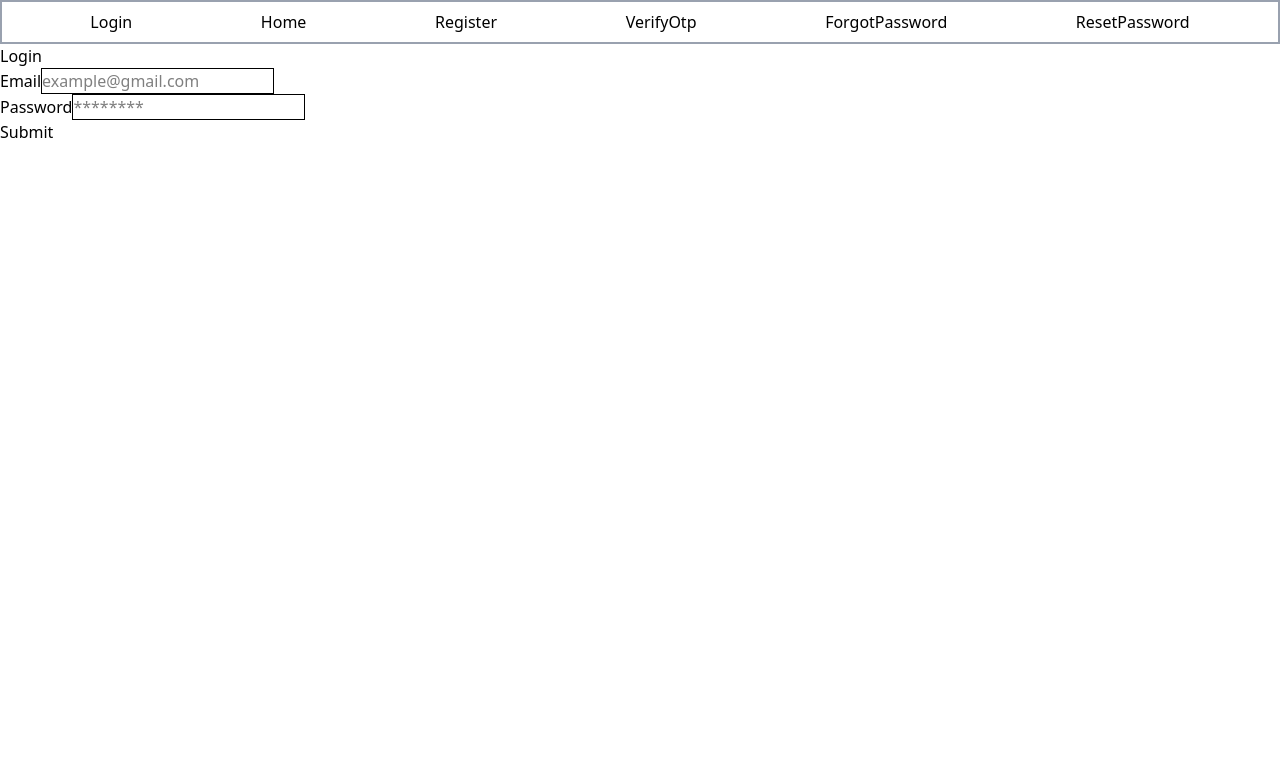
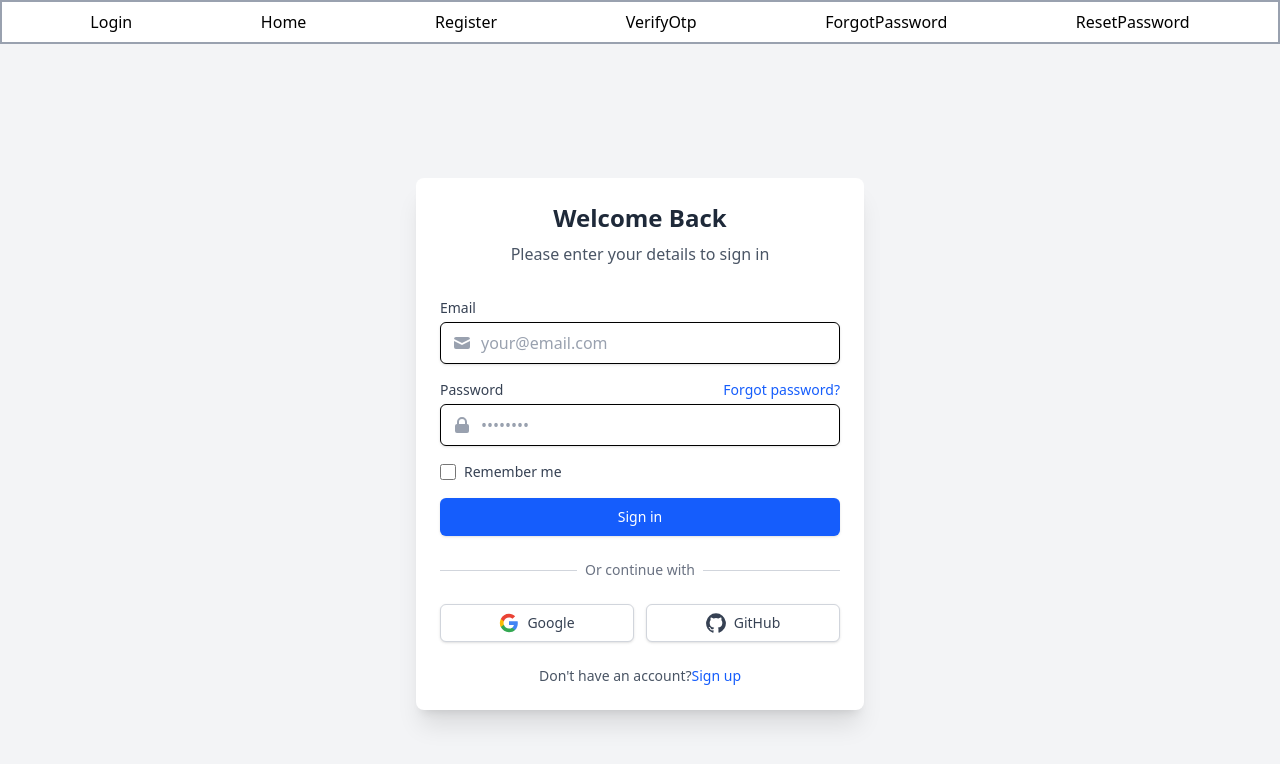
Before and after one commit to AryanChd/Ecom, a React (Vite) app in the folder frontend/: page /login in a window 1280 px wide. Shown: the top 764 px of the page. Built offline with nearby package versions, Linux system fonts and the light colour scheme.

Commit message:
made login form

```diff
--- a/frontend/src/pages/Login.jsx
+++ b/frontend/src/pages/Login.jsx
@@ -9,25 +9,87 @@ export const Login = () => {
     // Add your login logic here
   };
   return (
+    <div className="min-h-screen flex items-center justify-center bg-gray-100">
       <>
-      <div>Login</div>
-
-      <form onSubmit={handleSubmit}>
-        {/* email */}
+        <div className="bg-white rounded-lg shadow-xl p-6 w-full max-w-md">
+          <div className="mb-8 text-center">
+            <h1 className="text-2xl font-bold text-gray-800">Welcome Back</h1>
+            <p className="text-gray-600 mt-2">Please enter your details to sign in</p>
+          </div>
+          <form>
+            <div className="space-y-4">
               <div>
-          <label htmlFor="email"> Email</label>
-          <input type="text" id="email" placeholder="example@gmail.com" />
+                <label htmlFor="email" className="block text-sm font-medium text-gray-700 mb-1">Email</label>
+                <div className="relative">
+                  <div className="absolute inset-y-0 left-0 pl-3 flex items-center pointer-events-none">
+                    <svg className="h-5 w-5 text-gray-400" xmlns="http://www.w3.org/2000/svg" viewBox="0 0 20 20" fill="currentColor">
+                      <path d="M2.003 5.884L10 9.882l7.997-3.998A2 2 0 0016 4H4a2 2 0 00-1.997 1.884z" />
+                      <path d="M18 8.118l-8 4-8-4V14a2 2 0 002 2h12a2 2 0 002-2V8.118z" />
+                    </svg>
                   </div>
-
-        {/* password */}
+                  <input id="email" name="email" type="email" autoComplete="email" required className="block w-full pl-10 pr-3 py-2 border border-gray-300 rounded-md shadow-sm placeholder-gray-400 focus:outline-none focus:ring-2 focus:ring-blue-500 focus:border-blue-500" placeholder="your@email.com" />
+                </div>
+              </div>
               <div>
-          <label htmlFor="password"> Password</label>
-          <input type="password" id="password" placeholder="********" />
+                <div className="flex items-center justify-between">
+                  <label htmlFor="password" className="block text-sm font-medium text-gray-700">Password</label>
+                  <a href="#" className="text-sm font-medium text-blue-600 hover:text-blue-500">Forgot password?</a>
                 </div>
-
-        {/* submitButton */}
-        <button type="Submit"> Submit </button>
+                <div className="relative mt-1">
+                  <div className="absolute inset-y-0 left-0 pl-3 flex items-center pointer-events-none">
+                    <svg className="h-5 w-5 text-gray-400" xmlns="http://www.w3.org/2000/svg" viewBox="0 0 20 20" fill="currentColor">
+                      <path fillRule="evenodd" d="M5 9V7a5 5 0 0110 0v2a2 2 0 012 2v5a2 2 0 01-2 2H5a2 2 0 01-2-2v-5a2 2 0 012-2zm8-2v2H7V7a3 3 0 016 0z" clipRule="evenodd" />
+                    </svg>
+                  </div>
+                  <input id="password" name="password" type="password" autoComplete="current-password" required className="block w-full pl-10 pr-3 py-2 border border-gray-300 rounded-md shadow-sm placeholder-gray-400 focus:outline-none focus:ring-2 focus:ring-blue-500 focus:border-blue-500" placeholder="••••••••" />
+                </div>
+              </div>
+              <div className="flex items-center">
+                <input id="remember_me" name="remember_me" type="checkbox" className="h-4 w-4 text-blue-600 focus:ring-blue-500 border-gray-300 rounded" />
+                <label htmlFor="remember_me" className="ml-2 block text-sm text-gray-700">Remember me</label>
+              </div>
+              <div>
+                <button type="submit" className="w-full flex justify-center py-2 px-4 border border-transparent rounded-md shadow-sm text-sm font-medium text-white bg-blue-600 hover:bg-blue-700 focus:outline-none focus:ring-2 focus:ring-offset-2 focus:ring-blue-500">
+                  Sign in
+                </button>
+              </div>
+            </div>
           </form>
+          <div className="mt-6">
+            <div className="relative">
+              <div className="absolute inset-0 flex items-center">
+                <div className="w-full border-t border-gray-300" />
+              </div>
+              <div className="relative flex justify-center text-sm">
+                <span className="px-2 bg-white text-gray-500">Or continue with</span>
+              </div>
+            </div>
+          </div>
+          <div className="mt-6 grid grid-cols-2 gap-3">
+            <button type="button" className="w-full flex items-center justify-center px-4 py-2 border border-gray-300 rounded-md shadow-sm text-sm font-medium text-gray-700 bg-white hover:bg-gray-50">
+              <svg className="h-5 w-5 mr-2" viewBox="0 0 24 24" fill="currentColor">
+                <path d="M22.56 12.25c0-.78-.07-1.53-.2-2.25H12v4.26h5.92c-.26 1.37-1.04 2.53-2.21 3.31v2.77h3.57c2.08-1.92 3.28-4.74 3.28-8.09z" fill="#4285F4" />
+                <path d="M12 23c2.97 0 5.46-.98 7.28-2.66l-3.57-2.77c-.98.66-2.23 1.06-3.71 1.06-2.86 0-5.29-1.93-6.16-4.53H2.18v2.84C3.99 20.53 7.7 23 12 23z" fill="#34A853" />
+                <path d="M5.84 14.09c-.22-.66-.35-1.36-.35-2.09s.13-1.43.35-2.09V7.07H2.18C1.43 8.55 1 10.22 1 12s.43 3.45 1.18 4.93l2.85-2.22.81-.62z" fill="#FBBC05" />
+                <path d="M12 5.38c1.62 0 3.06.56 4.21 1.64l3.15-3.15C17.45 2.09 14.97 1 12 1 7.7 1 3.99 3.47 2.18 7.07l3.66 2.84c.87-2.6 3.3-4.53 6.16-4.53z" fill="#EA4335" />
+              </svg>
+              Google
+            </button>
+            <button type="button" className="w-full flex items-center justify-center px-4 py-2 border border-gray-300 rounded-md shadow-sm text-sm font-medium text-gray-700 bg-white hover:bg-gray-50">
+              <svg className="h-5 w-5 mr-2" fill="currentColor" viewBox="0 0 20 20">
+                <path fillRule="evenodd" d="M10 .333A9.911 9.911 0 0 0 6.866 19.65c.5.092.678-.215.678-.477 0-.237-.01-1.017-.014-1.845-2.757.6-3.338-1.169-3.338-1.169a2.627 2.627 0 0 0-1.1-1.451c-.9-.615.07-.603.07-.603a2.084 2.084 0 0 1 1.518 1.021 2.11 2.11 0 0 0 2.884.823c.044-.503.269-.973.63-1.325-2.2-.25-4.516-1.1-4.516-4.9A3.832 3.832 0 0 1 4.7 7.068a3.56 3.56 0 0 1 .095-2.623s.832-.266 2.726 1.016a9.409 9.409 0 0 1 4.962 0c1.89-1.282 2.717-1.016 2.717-1.016.366.83.402 1.768.1 2.623a3.827 3.827 0 0 1 1.02 2.659c0 3.807-2.319 4.644-4.525 4.889a2.366 2.366 0 0 1 .673 1.834c0 1.326-.012 2.394-.012 2.72 0 .263.18.572.681.475A9.911 9.911 0 0 0 10 .333Z" clipRule="evenodd" />
+              </svg>
+              GitHub
+            </button>
+          </div>
+          <div className="mt-6 text-center">
+            <p className="text-sm text-gray-600">
+              Don't have an account?
+              <a href="#" className="font-medium text-blue-600 hover:text-blue-500">Sign up</a>
+            </p>
+          </div>
+        </div>
       </>
-  );
-};
+    </div>
+  )
+}
```
Lines whose indentation alone changed are shown as unchanged.
